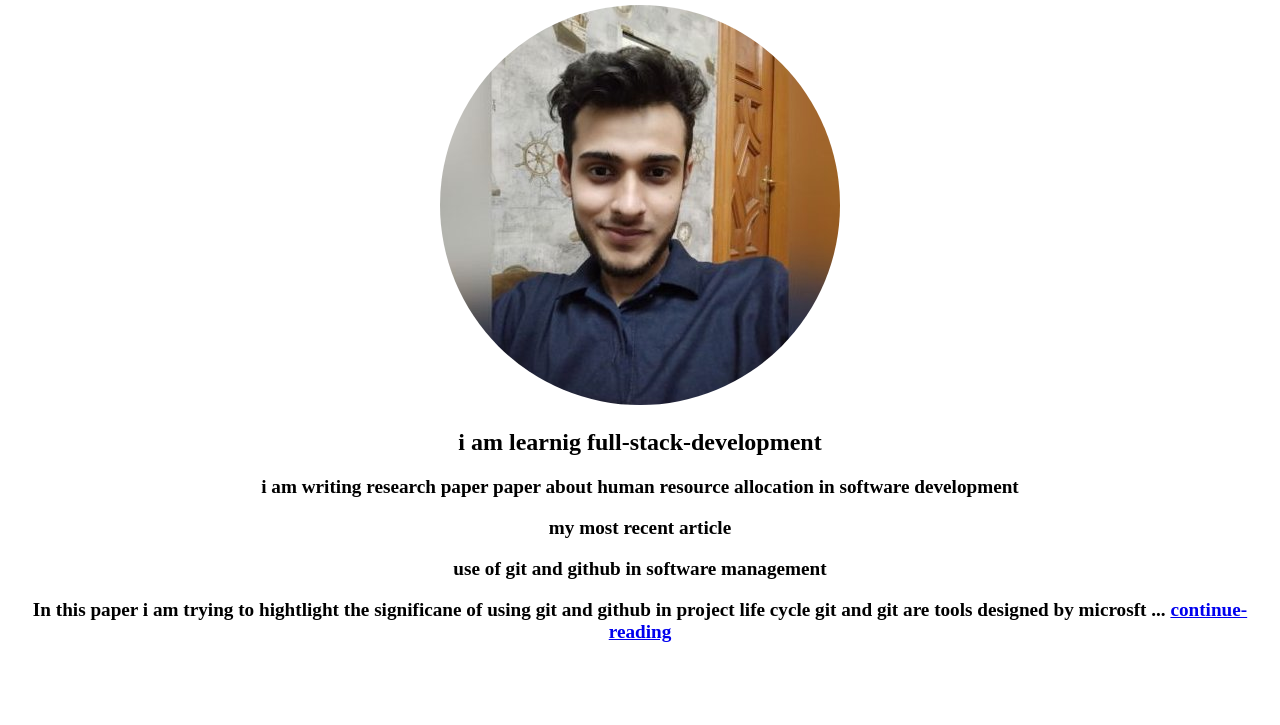
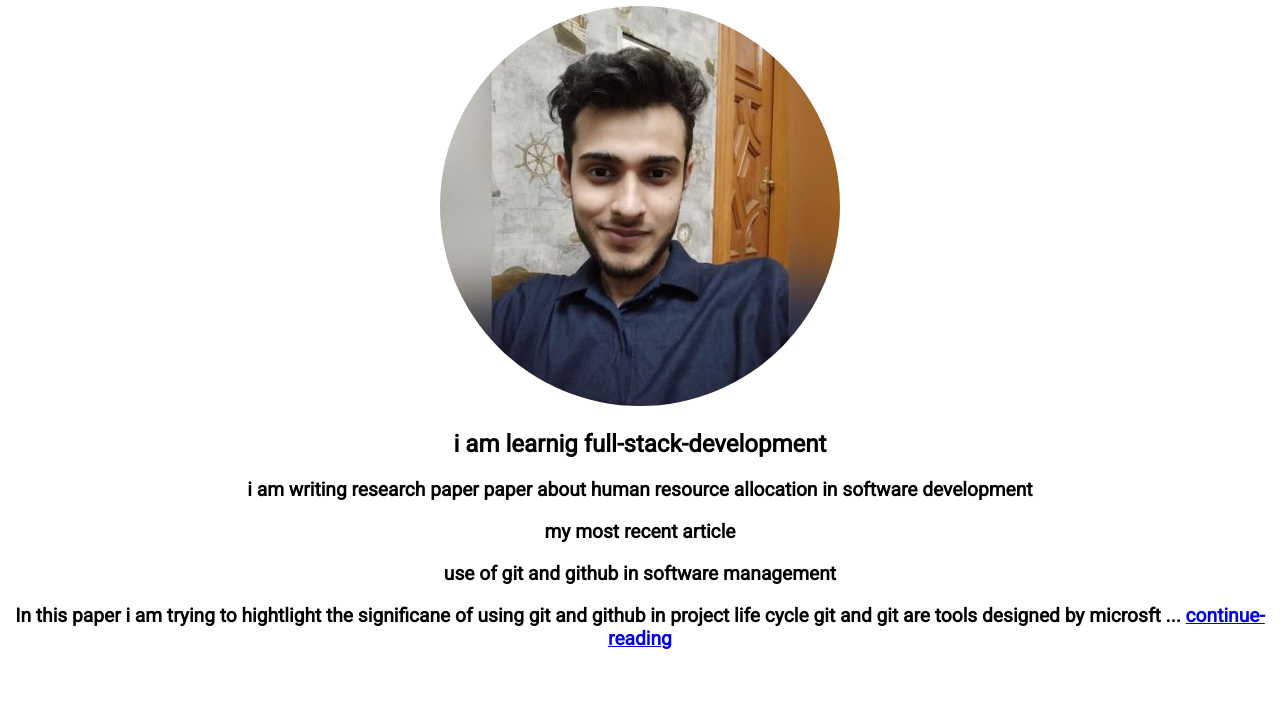
Before and after one commit to salman774/detail-profile, a plain HTML site: page index.html in a window 1280 px wide. Shown: the part 75-800 px from the top of the page. Drawn offline with Linux system fonts and the light colour scheme.

Commit message:
addednfont-family

```diff
--- a/index.css
+++ b/index.css
@@ -1,5 +1,6 @@
 body {
     text-align: center;
+    font-family: 'Roboto', sans-serif;
 }
 
 img {
--- a/index.html
+++ b/index.html
@@ -7,6 +7,10 @@
     <meta name="viewport" content="width=device-width, initial-scale=1.0">
     <title>profile</title>
     <link rel="stylesheet" href="index.css">
+    <link rel="preconnect" href="https://fonts.googleapis.com">
+    <link rel="preconnect" href="https://fonts.gstatic.com" crossorigin>
+    <link href="https://fonts.googleapis.com/css2?family=Roboto&family=Roboto+Condensed:ital,wght@1,300&display=swap"
+        rel="stylesheet">
 </head>
 
 <body>
```
